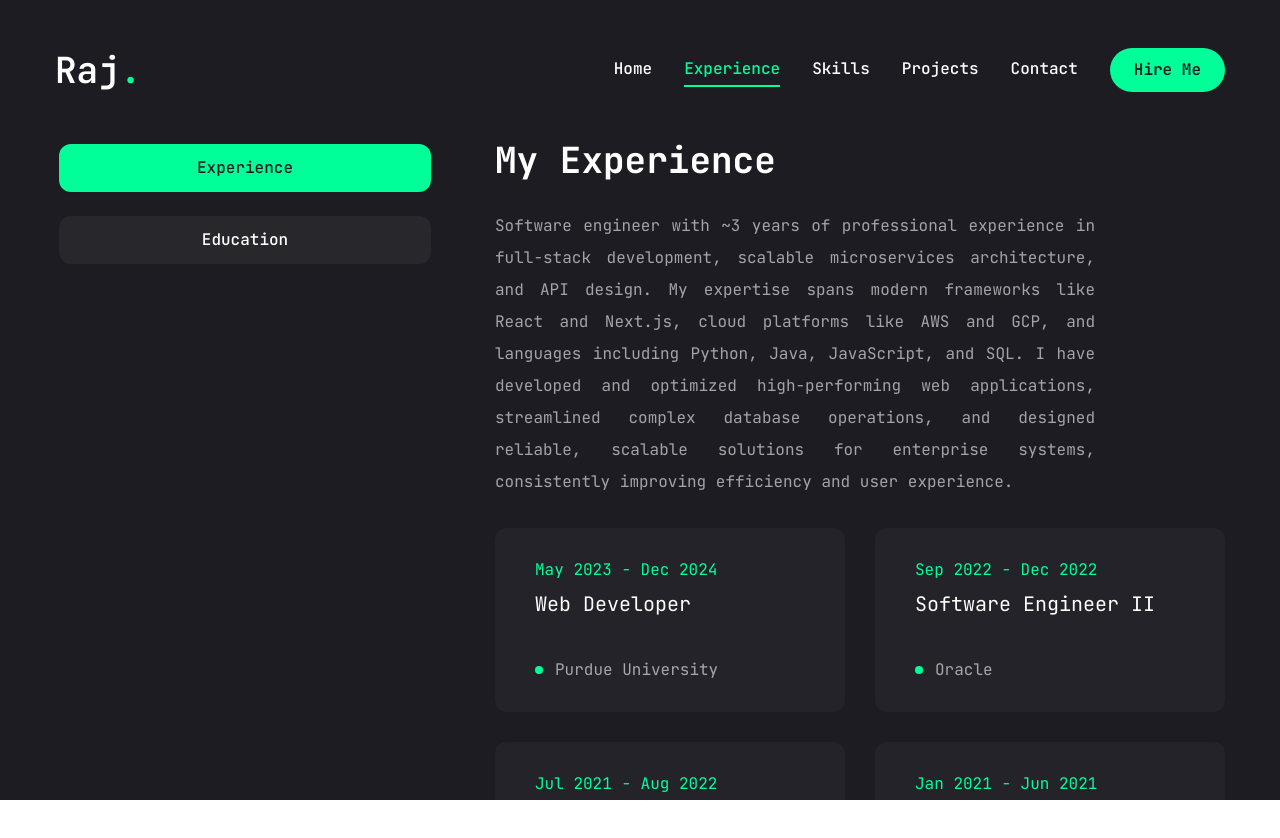
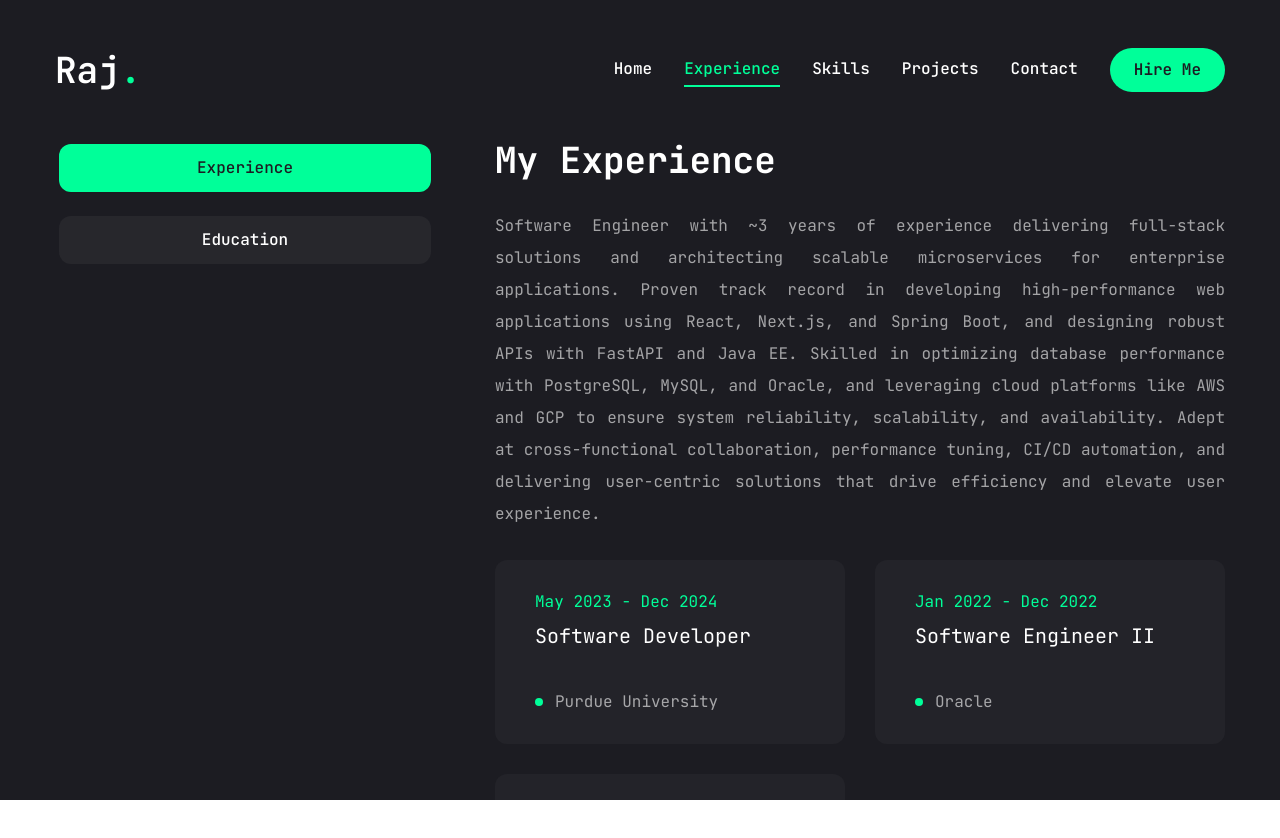
Before and after one commit to RajVenkat20/Portfolio, a Next.js app: page /experience in a window 1280 px wide. Shown: the top 838 px of the page. Built offline with nearby package versions, Linux system fonts and the light colour scheme.

Commit message:
Updated Experience page

```diff
--- a/app/experience/page.jsx
+++ b/app/experience/page.jsx
@@ -36,27 +36,22 @@ const experience = {
   icon: "/assets/resume/cap.svg",
   title: "My Experience",
   description:
-    "Software engineer with ~3 years of professional experience in full-stack development, scalable microservices architecture, and API design. My expertise spans modern frameworks like React and Next.js, cloud platforms like AWS and GCP, and languages including Python, Java, JavaScript, and SQL. I have developed and optimized high-performing web applications, streamlined complex database operations, and designed reliable, scalable solutions for enterprise systems, consistently improving efficiency and user experience.",
+    "Software Engineer with ~3 years of experience delivering full-stack solutions and architecting scalable microservices for enterprise applications. Proven track record in developing high-performance web applications using React, Next.js, and Spring Boot, and designing robust APIs with FastAPI and Java EE. Skilled in optimizing database performance with PostgreSQL, MySQL, and Oracle, and leveraging cloud platforms like AWS and GCP to ensure system reliability, scalability, and availability. Adept at cross-functional collaboration, performance tuning, CI/CD automation, and delivering user-centric solutions that drive efficiency and elevate user experience.",
   items: [
     {
       company: "Purdue University",
-      position: "Web Developer",
+      position: "Software Developer",
       duration: "May 2023 - Dec 2024",
     },
     {
       company: "Oracle",
       position: "Software Engineer II",
-      duration: "Sep 2022 - Dec 2022",
+      duration: "Jan 2022 - Dec 2022",
     },
     {
       company: "Oracle",
       position: "Software Engineer I",
-      duration: "Jul 2021 - Aug 2022",
-    },
-    {
-      company: "Oracle",
-      position: "Software Engineer Intern",
-      duration: "Jan 2021 - Jun 2021",
+      duration: "Jan 2021 - Dec 2021",
     },
   ],
 };
@@ -111,7 +106,7 @@ const Resume = () => {
             <TabsContent value="experience" className="w-full">
               <div className="flex flex-col gap-[30px] text-center xl:text-left">
                 <h3 className="text-4xl font-bold">{experience.title}</h3>
-                <p className="text-justify max-w-[600px] text-white/60 mx-auto xl:mx-0">
+                <p className="text-justify text-white/60 mx-auto xl:mx-0">
                   {experience.description}
                 </p>
                 <ScrollArea className="h-[400px]">
```
